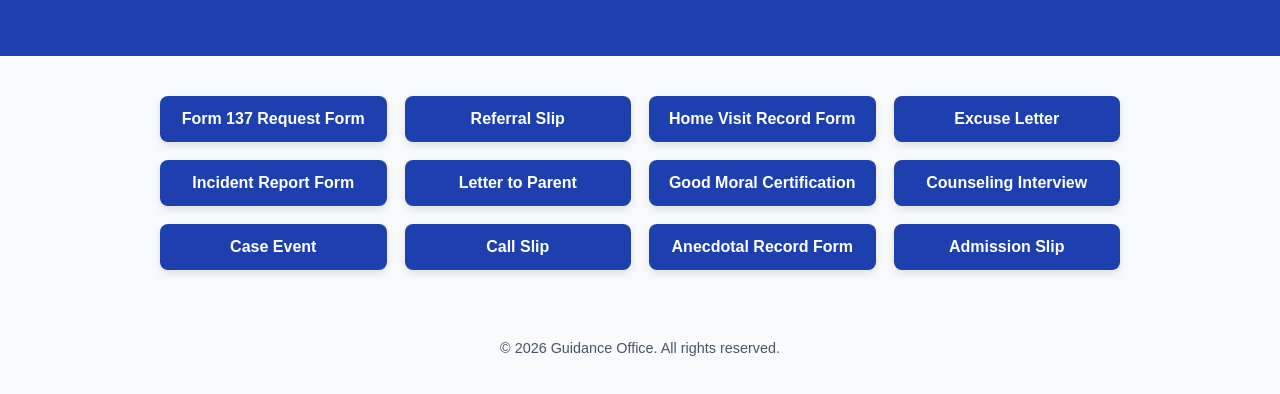
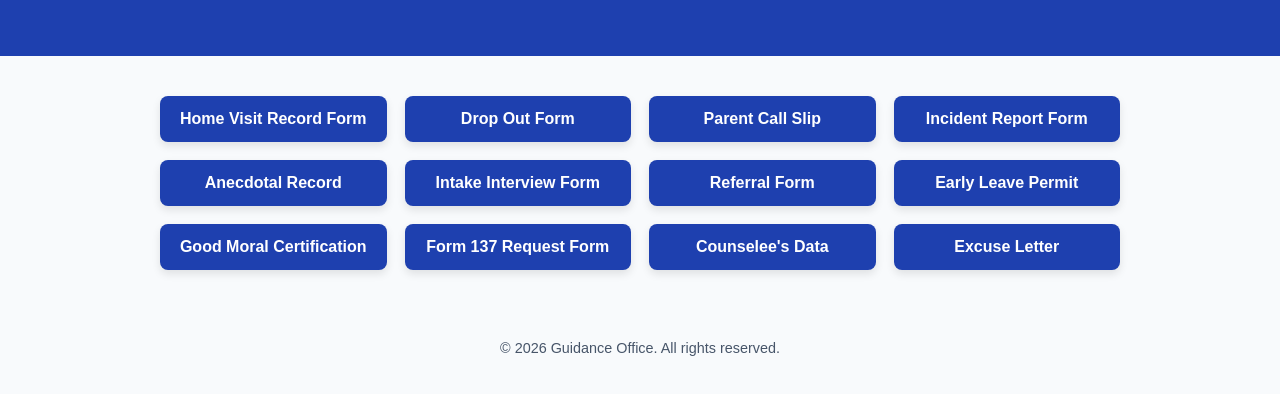
Before and after one commit to bagtech-guidance-office/forms, a plain HTML site: page index.html in a window 1280 px wide. Shown: the part 248-642 px from the top of the page. Drawn offline with Linux system fonts and the light colour scheme.

Commit message:
Update index.html

```diff
--- a/index.html
+++ b/index.html
@@ -108,20 +108,20 @@
   <main class="container">
     <div class="button-grid">
 
-      <a class="btn" href="PUT_YOUR_LINK_HERE" target="_blank">Form 137 Request Form</a>
-      <a class="btn" href="PUT_YOUR_LINK_HERE" target="_blank">Referral Slip</a>
-      <a class="btn" href="PUT_YOUR_LINK_HERE" target="_blank">Home Visit Record Form</a>
-      <a class="btn" href="PUT_YOUR_LINK_HERE" target="_blank">Excuse Letter</a>
+      <a class="btn" href="https://docs.google.com/document/d/1p5rl8cNtib9bO3IvwX_aI4VSMwINsbE8/edit" target="_blank">Home Visit Record Form</a>
+      <a class="btn" href="https://docs.google.com/document/d/10dVnRmTj2WTNJhrgxGz5bQX1EZu1pC6K/edit" target="_blank">Drop Out Form</a>
+      <a class="btn" href="https://docs.google.com/document/d/1p0q6b1oWlLH6tN0V4vugDpQ2-y5Lw1BO/edit" target="_blank">Parent Call Slip</a>
+      <a class="btn" href="https://docs.google.com/document/d/1F4Kqsx1aH4ZP8qEcwo8ZIFvzpJqDjwAI/edit" target="_blank">Incident Report Form</a>
 
-      <a class="btn" href="PUT_YOUR_LINK_HERE" target="_blank">Incident Report Form</a>
-      <a class="btn" href="PUT_YOUR_LINK_HERE" target="_blank">Letter to Parent</a>
-      <a class="btn" href="PUT_YOUR_LINK_HERE" target="_blank">Good Moral Certification</a>
-      <a class="btn" href="PUT_YOUR_LINK_HERE" target="_blank">Counseling Interview</a>
+      <a class="btn" href="https://docs.google.com/document/d/1FbqhfO1HbY7Y0zQRSRY2nW1SMfWmOdp3/edit" target="_blank">Anecdotal Record</a>
+      <a class="btn" href="https://docs.google.com/document/d/1BZUmM5s-cs69iRZsOpPGgHOiGO5_SkAR/edit" target="_blank">Intake Interview Form</a>
+      <a class="btn" href="https://docs.google.com/document/d/14utTelRkXrjFbiIBkF8rnLp9HMEXFkWQ/edit" target="_blank">Referral Form</a>
+      <a class="btn" href="https://drive.google.com/drive/folders/1gU3-MGG6RYNttAauPPmEPh2QmA-kurl_" target="_blank">Early Leave Permit </a>
 
-      <a class="btn" href="PUT_YOUR_LINK_HERE" target="_blank">Case Event</a>
-      <a class="btn" href="PUT_YOUR_LINK_HERE" target="_blank">Call Slip</a>
-      <a class="btn" href="PUT_YOUR_LINK_HERE" target="_blank">Anecdotal Record Form</a>
-      <a class="btn" href="PUT_YOUR_LINK_HERE" target="_blank">Admission Slip</a>
+      <a class="btn" href="https://docs.google.com/document/d/18QD4OWcDhApAxpjkrswdAQ35PSBQnj6h/edit" target="_blank">Good Moral Certification</a>
+      <a class="btn" href="https://docs.google.com/document/d/18QD4OWcDhApAxpjkrswdAQ35PSBQnj6h/edit" target="_blank">Form 137 Request Form</a>
+      <a class="btn" href="https://docs.google.com/document/d/1O4czDRQZQ1i4TQMGS21qOwNCHMT-BH4m/edit?rtpof=true" target="_blank">Counselee's Data</a>
+      <a class="btn" href="https://docs.google.com/document/d/1wY6LMcJlaUaGReGwM9xBje6f_-kiQdXL/edit" target="_blank">Excuse Letter</a>
 
     </div>
   </main>
```
